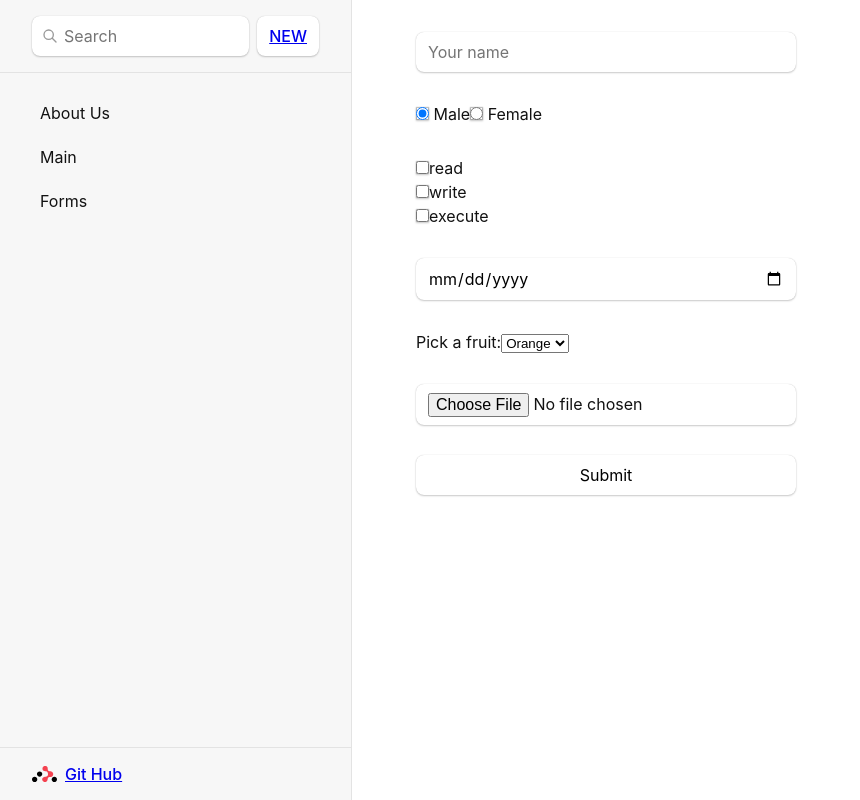
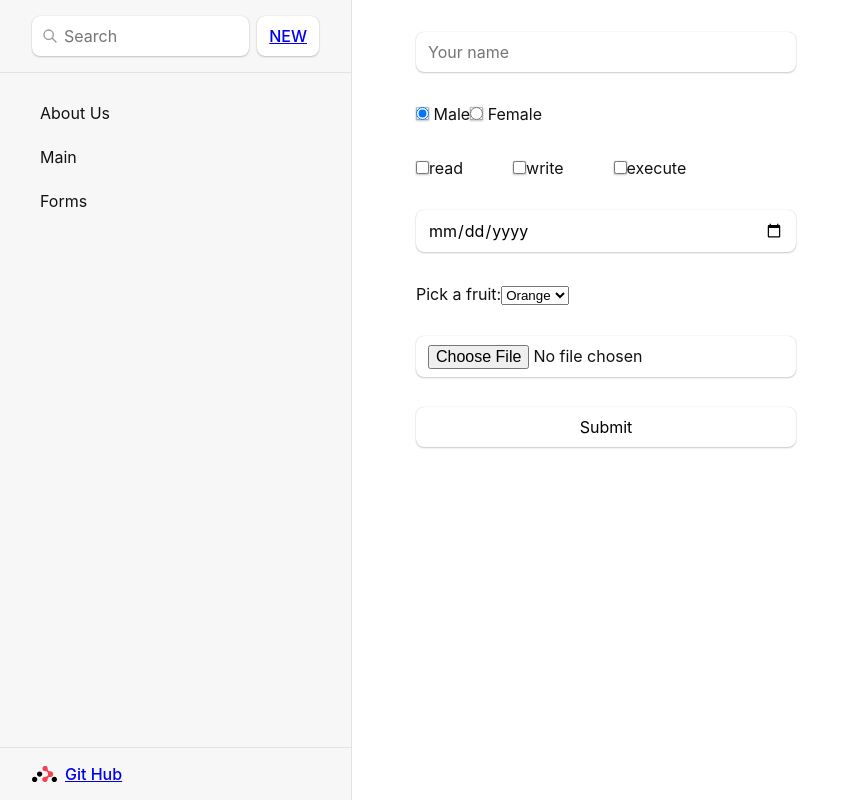
Before and after one commit to scalette/react_03_23, a React (Vite) app: page /forms in a window 1280 px wide. Shown: the whole page, without its empty margins (0-860 px from the left). Built offline with nearby package versions, Linux system fonts and the light colour scheme.

Commit message:
feat: react-hook-form

```diff
--- a/package.json
+++ b/package.json
@@ -16,6 +16,7 @@
     "@types/styled-components": "^5.1.26",
     "react": "^18.2.0",
     "react-dom": "^18.2.0",
+    "react-hook-form": "^7.43.9",
     "react-router-dom": "^6.9.0",
     "styled-components": "^5.3.9"
   },
--- a/src/components/check-box/check-box-entity/check-box-entity.component.tsx
+++ /dev/null
@@ -1,46 +0,0 @@
-import React, { RefObject } from 'react';
-
-interface ChackBoxEntityProps {
-  fieldName: 'read' | 'write' | 'execute';
-  setPermitionsProp: (permitionObj: { read: boolean; write: boolean; execute: boolean }) => void;
-}
-// class ChackBoxEntity extends React.Component {
-//   inputValue: RefObject<HTMLInputElement>;
-//   props: ChackBoxEntityProps;
-//   constructor(props: ChackBoxEntityProps) {
-//     super(props);
-//     this.props = props;
-//     this.inputValue = React.createRef<HTMLInputElement>();
-//   }
-//   render() {
-//     return (
-//       <div>
-//         <label>
-//           <input type="checkbox" ref={this.inputValue} />
-//           {this.props.fieldName}
-//         </label>
-//       </div>
-//     );
-//   }
-// }
-
-const ChackBoxEntity = ({ fieldName, setPermitionsProp }: ChackBoxEntityProps) => {
-  return (
-    <div>
-      <label>
-        <input
-          type="checkbox"
-          onChange={() =>
-            setPermitionsProp((prevState) => ({
-              ...prevState,
-              [fieldName]: !prevState[fieldName],
-            }))
-          }
-        />
-        {fieldName}
-      </label>
-    </div>
-  );
-};
-
-export default ChackBoxEntity;
--- a/src/components/check-box/check-box.component.tsx
+++ /dev/null
@@ -1,15 +0,0 @@
-import React, { RefObject } from 'react';
-import { Componentprops } from '../radio-buttons/radio-buttons.component';
-import ChackBoxEntity from './check-box-entity/check-box-entity.component';
-
-const CheckBox = ({setPermitionsProp}) => {
-  return (
-    <div>
-      <ChackBoxEntity fieldName={'read'} setPermitionsProp={setPermitionsProp} />
-      <ChackBoxEntity fieldName={'write'} setPermitionsProp={setPermitionsProp} />
-      <ChackBoxEntity fieldName={'execute'} setPermitionsProp={setPermitionsProp} />
-    </div>
-  );
-};
-
-export default CheckBox;
--- /dev/null
+++ b/src/components/check-box/checkBoxes.component.tsx
@@ -0,0 +1,41 @@
+import React, { RefObject } from 'react';
+import { useController, useForm } from 'react-hook-form';
+import { Componentprops } from '../radio-buttons/radio-buttons.component';
+import { CheckBox } from './checkBoxes.style';
+
+const CheckBoxes = ({ options, control, name }) => {
+  const { field } = useController({
+    control,
+    name,
+  });
+  const [value, setValue] = React.useState(field.value || []);
+
+  return (
+    <CheckBox>
+      {options.map((option, index) => (
+        <>
+          <div key={index}>
+            <input
+              onChange={(e) => {
+                const valueCopy = [...value];
+
+                valueCopy[index] = e.target.checked ? e.target.value : null;
+
+                field.onChange(valueCopy);
+
+                setValue(valueCopy);
+              }}
+              key={option}
+              checked={value.includes(option)}
+              type="checkbox"
+              value={option}
+            />
+            {option}
+          </div>
+        </>
+      ))}
+    </CheckBox>
+  );
+};
+
+export default CheckBoxes;
--- /dev/null
+++ b/src/components/check-box/checkBoxes.style.tsx
@@ -0,0 +1,6 @@
+import styled from 'styled-components';
+
+export const CheckBox = styled.div`
+  display: flex;
+  gap: 50px;
+`;
--- a/src/components/date-input/date-input.component.tsx
+++ b/src/components/date-input/date-input.component.tsx
@@ -1,6 +1,6 @@
 import React, { Component, RefObject } from 'react';
 import { Componentprops } from '../radio-buttons/radio-buttons.component';
 
-export default ({ setDateProp }) => {
-  return <input type="date" onChange={(e) => setDateProp(e.target.value)} />;
+export default ({ register }) => {
+  return <input type="date" {...register('date')} />;
 };
--- a/src/components/forms/forms.component.tsx
+++ b/src/components/forms/forms.component.tsx
@@ -1,77 +1,71 @@
 // @ts-nocheck
 import { Component, useRef, useState } from 'react';
+import { useForm, SubmitHandler, useController } from 'react-hook-form';
 import UploadForm from '../upload/upload-form.component';
 import { FormsStyled } from './forms.style';
 import React from 'react';
 import SelectForm from '../select-form/upload-form.component';
 import DatePicker from '../date-input/date-input.component';
-import CheckBox from '../check-box/check-box.component';
+import CheckBoxes from '../check-box/checkBoxes.component';
 import { RadioButtons } from '../radio-buttons/radio-buttons.component';
 import { Monster } from '../../routes/types';
+import { Inputs } from './forms.type';
 
 function Forms() {
-  const [name, setName] = useState('');
-  const [gender, setGender] = useState(null);
-  const [permitions, setPermitions] = useState({
-    read: false,
-    write: false,
-    execute: false,
+  const {
+    register,
+    handleSubmit,
+    control,
+    watch,
+    formState: { errors },
+  } = useForm({
+    defaultValues: {
+      name: '',
+      permitions: [],
+    },
   });
-  const [date, setDate] = useState(null);
-  const [fruit, setFruit] = useState('orange');
-  const [file, setFile] = useState('');
-  const errors: string[] = [];
+  watch('permitions');
+  console.log(control);
+  const onSubmit = (event: React.FormEvent<HTMLFormElement>) => {
+    console.log('EVENT:', event);
+    // nameValidation(name, errorsOld);
+    // dateValidation(date, errorsOld);
+    // if (errorsOld.length != 0) {
+    //   event.preventDefault();
+    //   console.log(errorsOld);
+    //   alert(`Please fill out the fields: \n${errorsOld.join('\n')}`);
+    //   document.location.href = '\\forms';
+    //   return;
+    // }
+    // alert('Monster was added');
+    // const monsters = localStorage.getItem('monsters');
+    // const monstersParsed = JSON.parse(monsters ?? '[]');
+    // const nextId = String(monstersParsed.length);
+    // const newMonster: Monster = {
+    //   id: nextId,
+    //   name,
+    //   gender,
+    //   permitions,
+    //   date,
+    //   fruit,
+    //   file: file.split('fakepath\\')[1],
+    // };
+    // monstersParsed.push(newMonster);
+    // localStorage.setItem('monsters', JSON.stringify(monstersParsed));
 
-  const nameValidation = (name: string, errors: string[]) => {
-    if (name.length === 0) {
-      errors.push('Name is mandatory field!');
-    }
-  };
-  const dateValidation = (date: string, errors: string[]) => {
-    if (!date) {
-      errors.push('Date is mandatory field!');
-    }
-  };
-  const onSubmit = (event: React.FormEvent<HTMLFormElement>) => {
-    nameValidation(name, errors);
-    dateValidation(date, errors);
-    if (errors.length != 0) {
-      event.preventDefault();
-      console.log(errors);
-      alert(`Please fill out the fields: \n${errors.join('\n')}`);
-      document.location.href = '\\forms';
-      return;
-    }
-    alert('Monster was added');
-    const monsters = localStorage.getItem('monsters');
-    const monstersParsed = JSON.parse(monsters ?? '[]');
-    const nextId = String(monstersParsed.length);
-    const newMonster: Monster = {
-      id: nextId,
-      name,
-      gender,
-      permitions,
-      date,
-      fruit,
-      file: file.split('fakepath\\')[1],
-    };
-    monstersParsed.push(newMonster);
-    localStorage.setItem('monsters', JSON.stringify(monstersParsed));
-
-    document.location.href = '\\';
+    // document.location.href = '\\';
     event.preventDefault();
   };
   console.log(errors);
 
   return (
-    <FormsStyled onSubmit={onSubmit}>
-      <input placeholder="Your name" onChange={(e) => setName(e.target.value)} />
-      {errors.length === 0 ? null : <p>Name is mandatory field!</p>}
-      <RadioButtons setGenderProp={setGender} />
-      <CheckBox setPermitionsProp={setPermitions} />
-      <DatePicker setDateProp={setDate} />
-      <SelectForm setFruitProp={setFruit} />
-      <UploadForm setFileProp={setFile} />
+    <FormsStyled onSubmit={handleSubmit(onSubmit)}>
+      <input placeholder="Your name" {...register('name')} />
+      <RadioButtons register={register} />
+      <CheckBoxes options={['read', 'write', 'execute']} control={control} name="permitions" />
+      <DatePicker register={register} />
+      <SelectForm register={register} />
+      <UploadForm register={register} />
       <input type="submit" />
     </FormsStyled>
   );
--- /dev/null
+++ b/src/components/forms/forms.type.tsx
@@ -0,0 +1,4 @@
+export type Inputs = {
+  example: string;
+  exampleRequired: string;
+};
--- a/src/components/radio-buttons/radio-buttons.component.tsx
+++ b/src/components/radio-buttons/radio-buttons.component.tsx
@@ -2,11 +2,11 @@
 import React, { ComponentLifecycle } from 'react';
 export type Componentprops<P = {}, S = {}> = ComponentLifecycle<P, S>;
 
-export const RadioButtons = ({ setGenderProp }) => {
+export const RadioButtons = ({ register }) => {
   return (
-    <div onChange={(e) => setGenderProp(e.target.value)}>
-      <input type="radio" value="Male" name="gender" defaultChecked /> Male
-      <input type="radio" value="Female" name="gender" /> Female
+    <div>
+      <input type="radio" value="Male" name="gender" defaultChecked {...register('gender')} /> Male
+      <input type="radio" value="Female" name="gender" {...register('gender')} /> Female
     </div>
   );
 };
--- a/src/components/select-form/upload-form.component.tsx
+++ b/src/components/select-form/upload-form.component.tsx
@@ -1,15 +1,11 @@
 import React, { Component, RefObject } from 'react';
 import { Componentprops } from '../radio-buttons/radio-buttons.component';
 
-export default ({ setFruitProp }) => {
+export default ({ register }) => {
   return (
     <label>
       Pick a fruit:
-      <select
-        name="selectedFruit"
-        defaultValue="orange"
-        onChange={(e) => setFruitProp(e.target.value)}
-      >
+      <select name="selectedFruit" defaultValue="orange" {...register('fruit')}>
         <option value="apple">Apple</option>
         <option value="banana">Banana</option>
         <option value="orange">Orange</option>
--- a/src/components/upload/upload-form.component.tsx
+++ b/src/components/upload/upload-form.component.tsx
@@ -1,12 +1,6 @@
 import React, { Component, RefObject } from 'react';
 import { Componentprops } from '../radio-buttons/radio-buttons.component';
 
-export default ({ setFileProp }) => {
-  return (
-    <input
-      className="uncontrolled=input"
-      type="file"
-      onInput={(e) => setFileProp(e.target.value)}
-    />
-  );
+export default ({ register }) => {
+  return <input className="uncontrolled=input" type="file" {...register('file')} />;
 };
```
Also changed, not shown: 1 other file (tests, documents, lock files or other folders).
